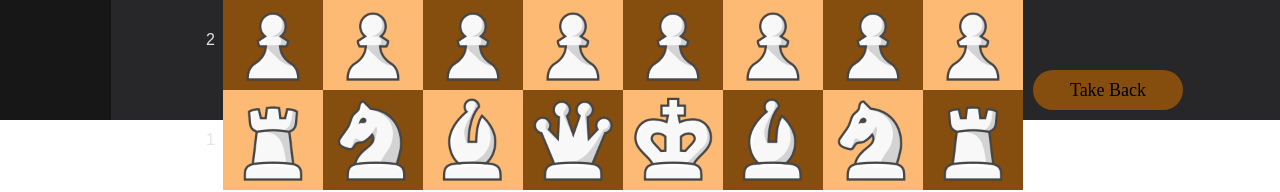
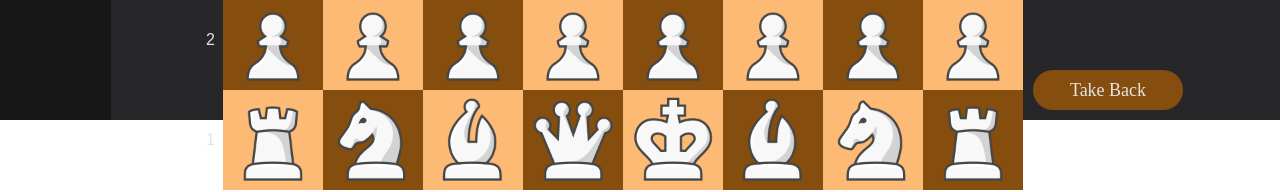
Before and after one commit to demurre/ChessPlayAndLearn, a React (Vite) app: page /play in a window 1280 px wide. Shown: the part 680-872 px from the top of the page. Built offline with nearby package versions, Linux system fonts and the light colour scheme.

Commit message:
update README

```diff
--- a/src/components/Control/TakeBack.jsx
+++ b/src/components/Control/TakeBack.jsx
@@ -7,7 +7,7 @@ const TakeBack = () => {
   return (
     <div>
       <button
-        className="w-[150px] h-[40px] bg-yellow-800 rounded-[20px] text-black text-[18px] font-normal font-['Satoshi'] hover:bg-yellow-700 hover:shadow-md"
+        className="w-[150px] h-[40px] bg-yellow-800 rounded-[20px] text-zinc-200 text-[18px] font-normal font-['Satoshi'] hover:bg-yellow-700 hover:shadow-md"
         onClick={() => dispatch(takeBack())}
       >
         Take Back
```
Also changed, not shown: 1 other file (tests, documents, lock files or other folders).
